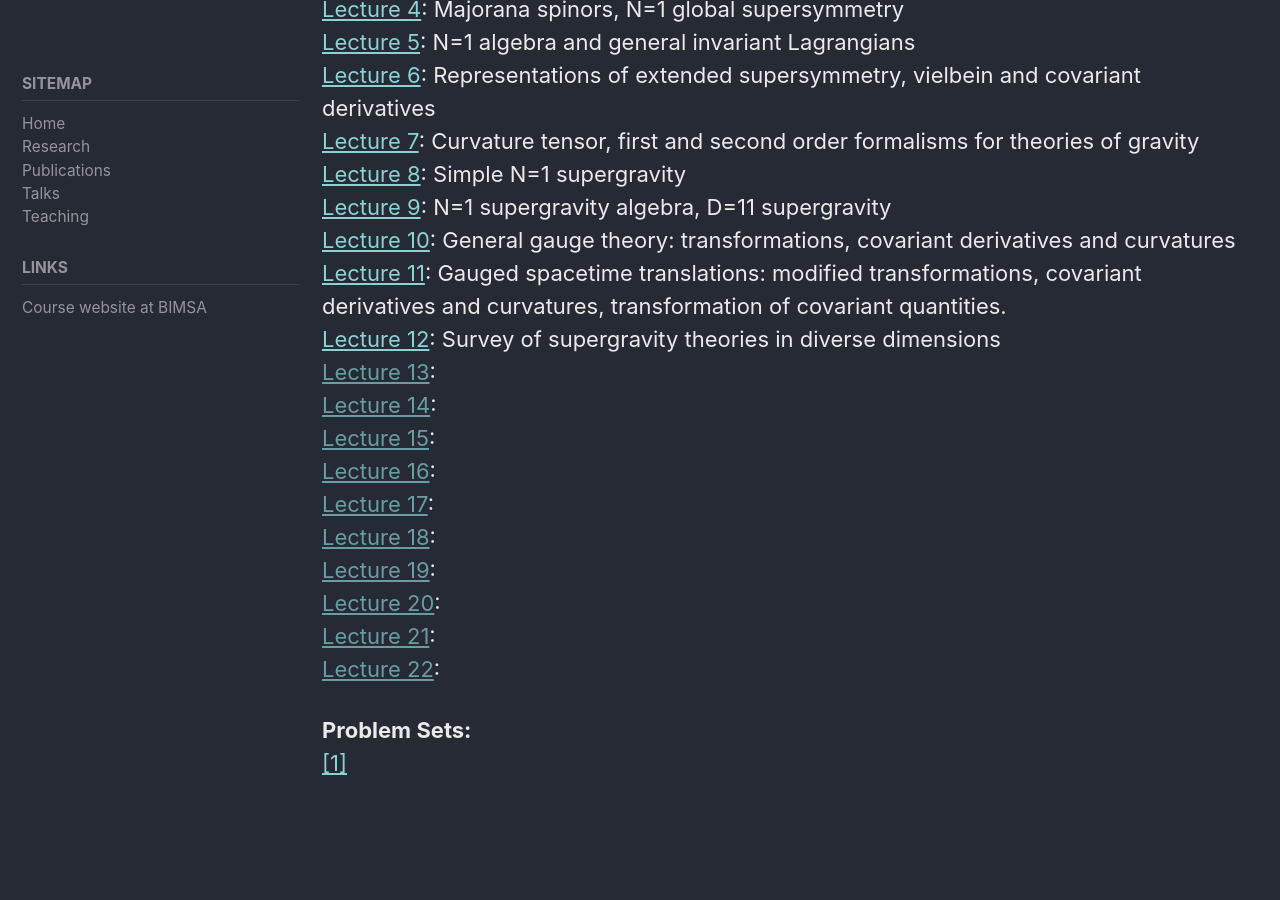
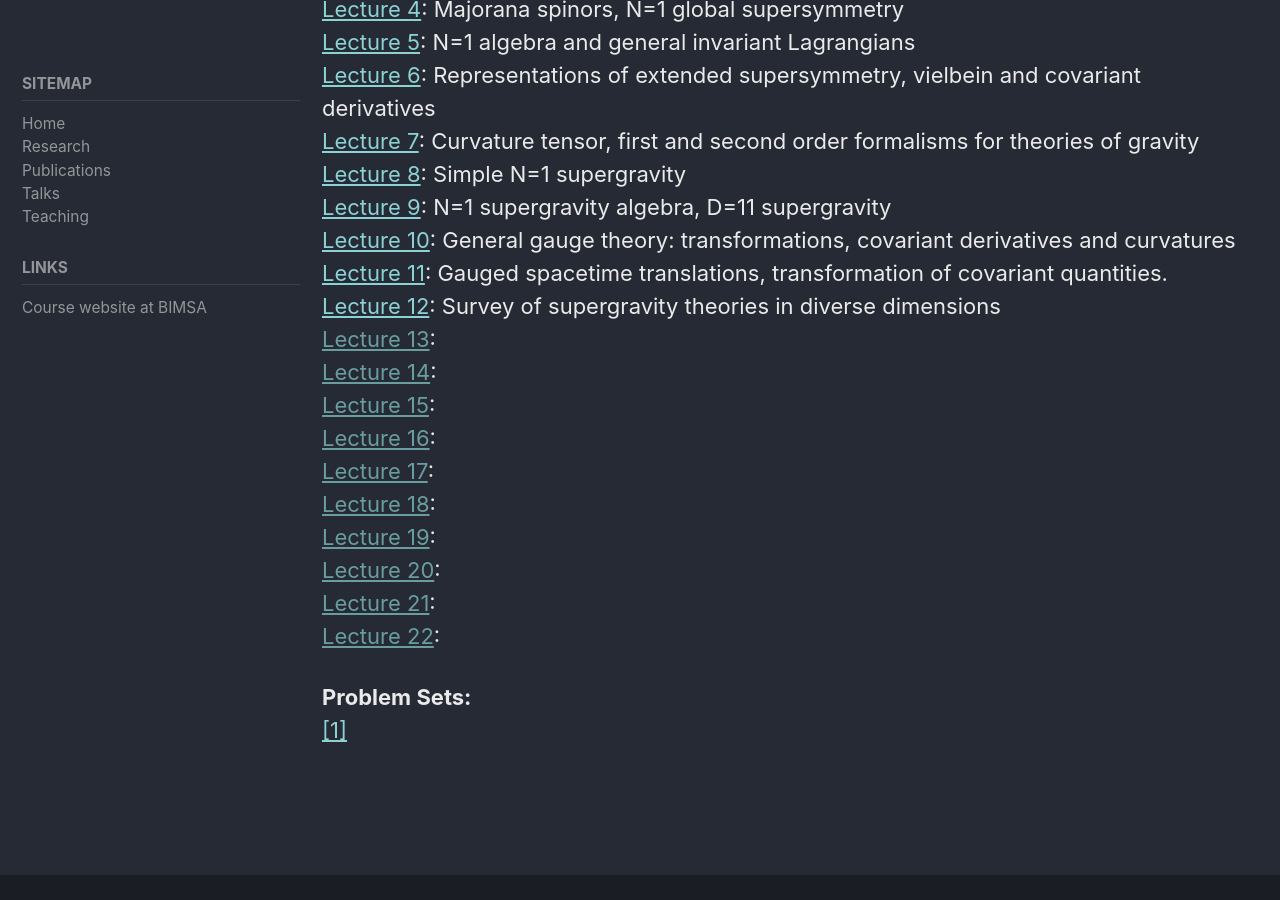
Before and after one commit to ipapadimitriou/ipapadimitriou.github.io, a Jekyll site: the page built from _pages/2022.md, in a window 1280 px wide and 900 px high, scrolled down 893 px. Built offline with Jekyll 4.4.1, drawn with Linux system fonts in a browser that asks for light colours; cached includes are drawn as plain includes.

Commit message:
Update 2022.md

```diff
--- a/_pages/2022.md
+++ b/_pages/2022.md
@@ -56,7 +56,7 @@ General Relativity or basic differential geometry, basic background in supersymm
 [Lecture 8](./attachments/teaching/Introduction to Supergravity 2022/lecture notes/Introduction to Supergravity - Lecture 8.pdf): Simple N=1 supergravity<br>
 [Lecture 9](./attachments/teaching/Introduction to Supergravity 2022/lecture notes/Introduction to Supergravity - Lecture 9.pdf): N=1 supergravity algebra, D=11 supergravity<br>
 [Lecture 10](./attachments/teaching/Introduction to Supergravity 2022/lecture notes/Introduction to Supergravity - Lecture 10.pdf): General gauge theory: transformations, covariant derivatives and curvatures<br>
-[Lecture 11](./attachments/teaching/Introduction to Supergravity 2022/lecture notes/Introduction to Supergravity - Lecture 11.pdf): Gauged spacetime translations: modified transformations, covariant derivatives and curvatures, transformation of covariant quantities. <br>
+[Lecture 11](./attachments/teaching/Introduction to Supergravity 2022/lecture notes/Introduction to Supergravity - Lecture 11.pdf): Gauged spacetime translations, transformation of covariant quantities. <br>
 [Lecture 12](./attachments/teaching/Introduction to Supergravity 2022/lecture notes/Introduction to Supergravity - Lecture 12.pdf): Survey of supergravity theories in diverse dimensions<br>
 [Lecture 13](): <br>
 [Lecture 14](): <br>
```
